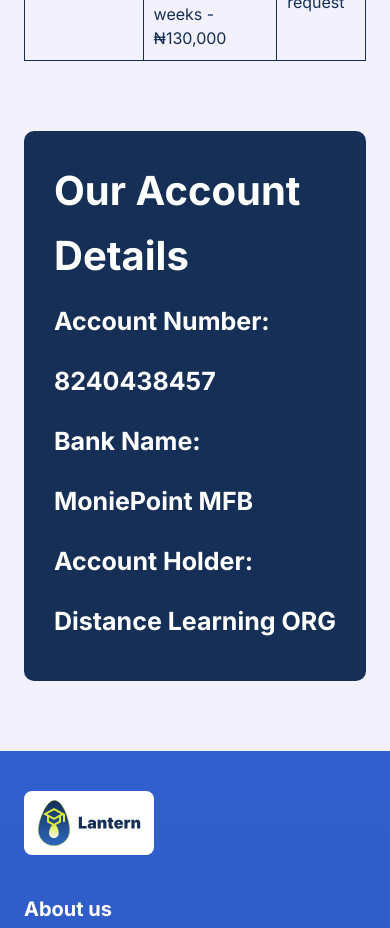
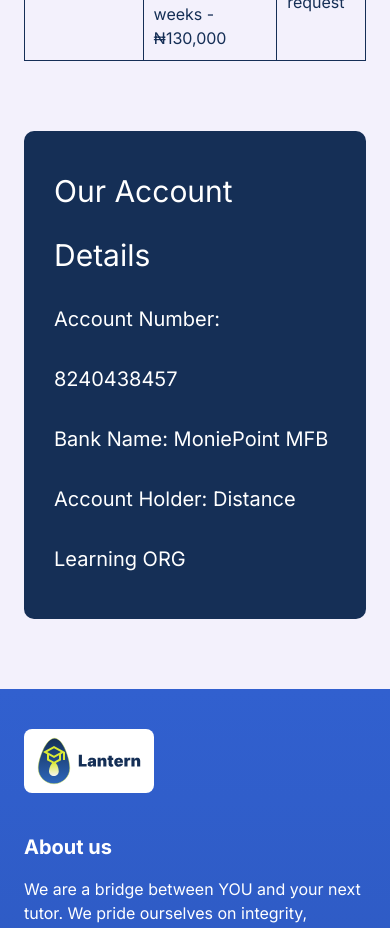
Before and after one commit to Landemy/Lantern-Frontend, a React (Vite) app: page /pricing-plan in a window 390 px wide. Shown: the part 3140-4068 px from the top of the page. Built offline with nearby package versions, Linux system fonts and the light colour scheme.

Commit message:
frontend

```diff
--- a/src/frontend/components/Price&Plan.css
+++ b/src/frontend/components/Price&Plan.css
@@ -45,3 +45,12 @@
 .mb span{
     font-size: 40px;
 }
+
+@media screen and (max-width: 600px) {
+    .mb{
+        font-size: 20px;
+    }
+    .mb span{
+        font-size: 30px;
+    }
+}
--- a/src/frontend/components/Price&Plan.jsx
+++ b/src/frontend/components/Price&Plan.jsx
@@ -34,12 +34,11 @@
                         <PricingSection title="School of Business and Management" courses={businessCourses} />
                         <ExamPricingSection />
 
-                        <p className="vlg:max-w-[700px] md:text-lg text-lightBlue mt-4 mb-5 mb"> <b>
+                        <p className="vlg:max-w-[700px] md:text-lg text-lightBlue mt-4 mb-5 mb">
                            <span>Our Account Details</span> <br />
                            Account Number: 8240438457 <br />
                            Bank Name: MoniePoint MFB <br />
                            Account Holder: Distance Learning ORG <br />
-                           </b>
                         </p>
                     </div>
                 </div>
```
